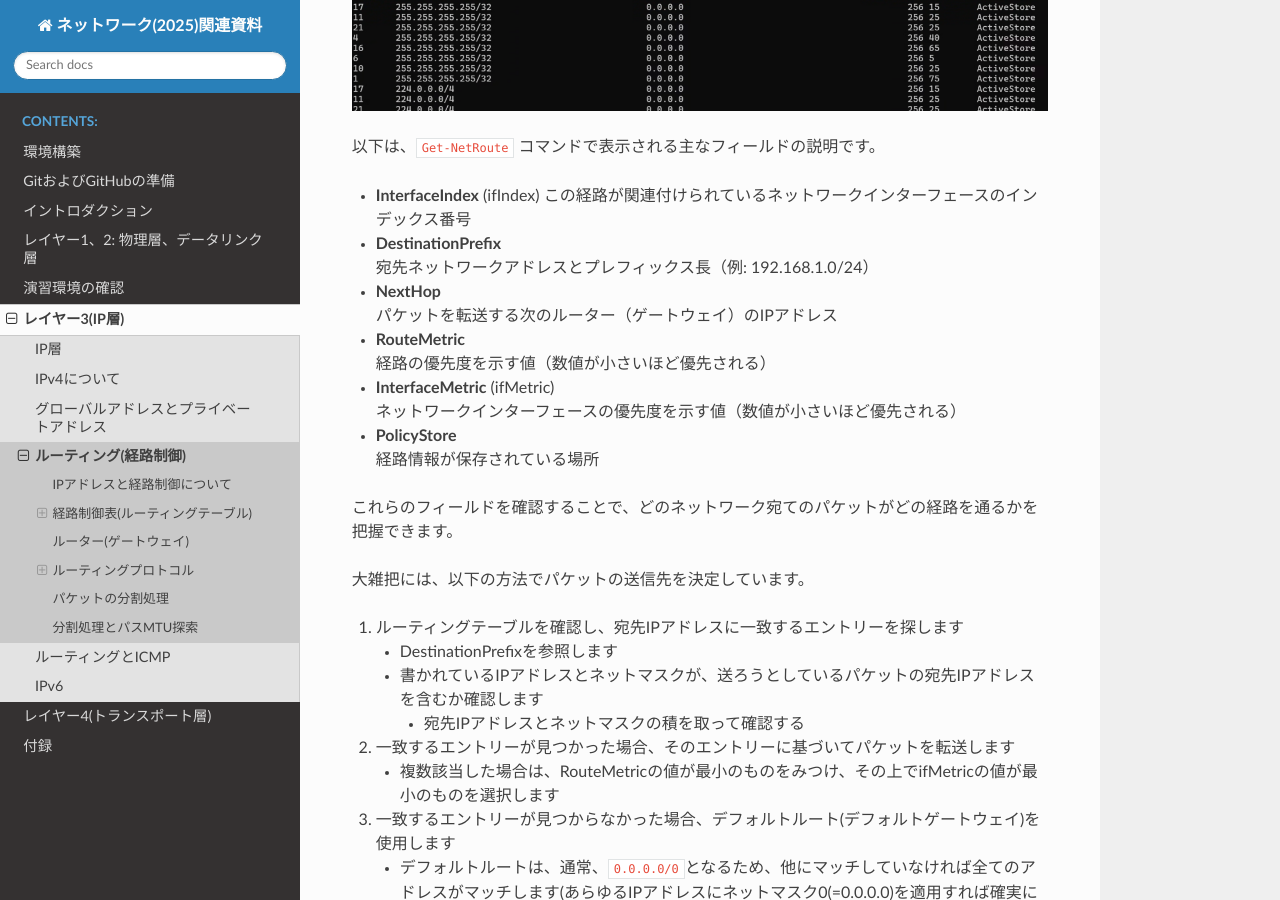
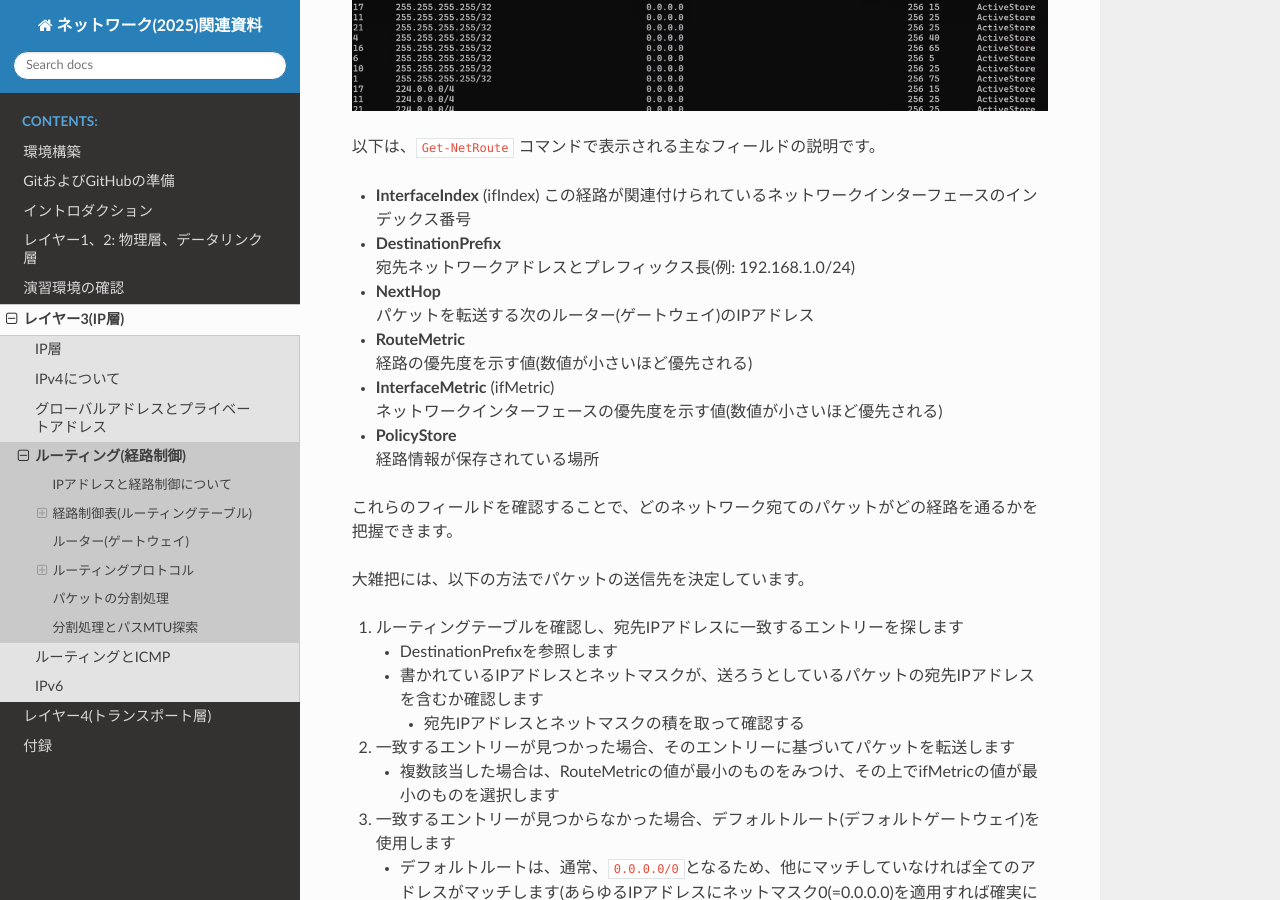
Before and after one commit to densuke/2025-network-doc, a Sphinx documentation site: the page built from source/ip/routing.md, in a window 1280 px wide and 900 px high, scrolled down 1134 px. Built offline with Sphinx 7.4.7 and the Read the Docs theme 3.1.0, drawn with Linux system fonts in a browser that asks for light colours; some of the changed text lies outside the part shown.

Commit message:
混入していた全角の記号を変換

```diff
--- a/source/ip/routing.md
+++ b/source/ip/routing.md
@@ -40,13 +40,13 @@ PS> Get-NetRoute
 - **InterfaceIndex** (ifIndex)
     この経路が関連付けられているネットワークインターフェースのインデックス番号
 - **DestinationPrefix**
-    宛先ネットワークアドレスとプレフィックス長（例: 192.168.1.0/24）
+    宛先ネットワークアドレスとプレフィックス長(例: 192.168.1.0/24)
 - **NextHop**
-    パケットを転送する次のルーター（ゲートウェイ）のIPアドレス
+    パケットを転送する次のルーター(ゲートウェイ)のIPアドレス
 - **RouteMetric**
-    経路の優先度を示す値（数値が小さいほど優先される）
+    経路の優先度を示す値(数値が小さいほど優先される)
 - **InterfaceMetric** (ifMetric)
-    ネットワークインターフェースの優先度を示す値（数値が小さいほど優先される）
+    ネットワークインターフェースの優先度を示す値(数値が小さいほど優先される)
 - **PolicyStore**
     経路情報が保存されている場所
 
@@ -199,7 +199,7 @@ MTUは、各レイヤーにより異なっています。
 
 > **備考**
 > - ISDNのMTUは実装や利用形態によって異なりますが、一般的な値として1500バイトを記載しています。
-> - IPsec, IPv4, IPv6は物理媒体ではなくプロトコル層のMTUであり、ここでは除外しました（IPsecは暗号化オーバーヘッドにより実効MTUが小さくなる場合があります）。
+> - IPsec, IPv4, IPv6は物理媒体ではなくプロトコル層のMTUであり、ここでは除外しました(IPsecは暗号化オーバーヘッドにより実効MTUが小さくなる場合があります)。
 
 [^CLIP]: ATMは自体は53オクテット固定(セルという単位)というものなのですが、CLIP(Classical IP and ARP over ATM)というIP伝送向けのプロトコルを使った場合のMTUは、RFC 2225にて9180となっているので記載しています。
 
```
